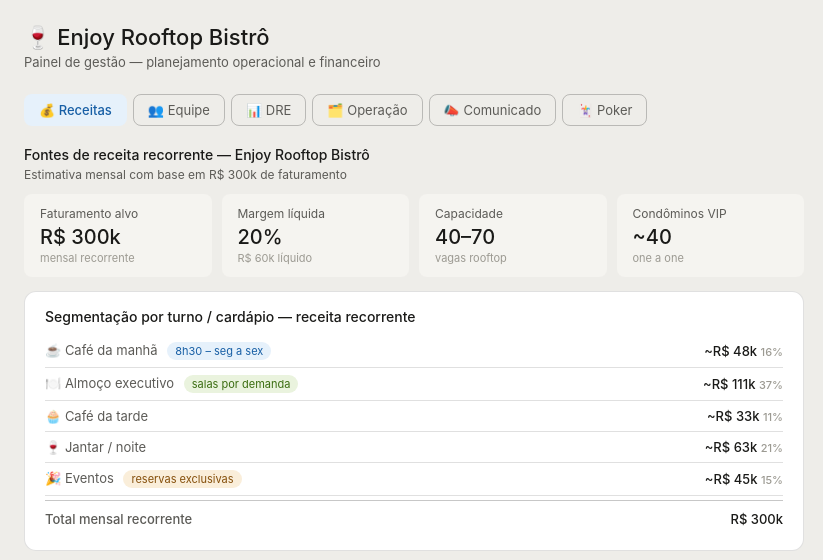
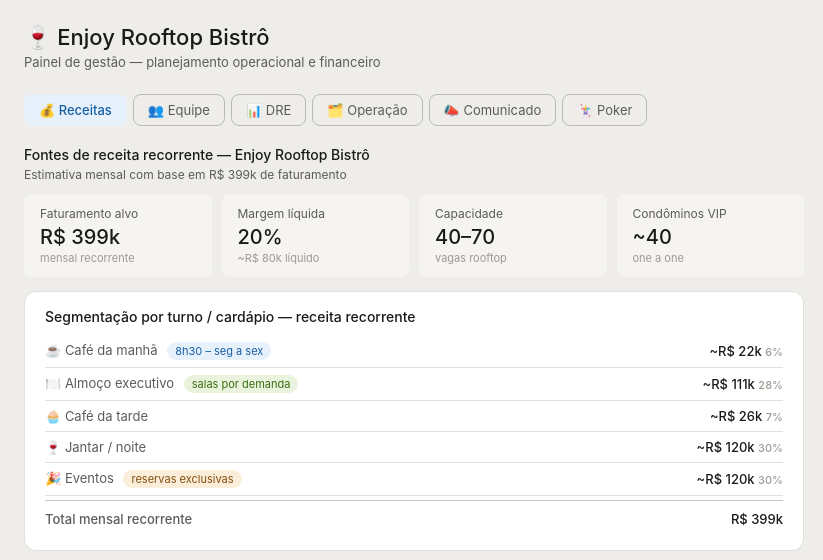
Before and after one commit to maycommonteiro/-EnjoyRooftopBistr-, a plain HTML site: page index.html in a window 1280 px wide. Shown: the top 560 px of the page, 226-1049 px from the left. Drawn offline with Linux system fonts and the light colour scheme.

Commit message:
Update index.html

```diff
--- a/index.html
+++ b/index.html
@@ -321,11 +321,11 @@
   <!-- RECEITAS -->
   <div id="s-receitas" class="section active">
     <p class="section-title">Fontes de receita recorrente — Enjoy Rooftop Bistrô</p>
-    <p class="sub-title">Estimativa mensal com base em R$ 300k de faturamento</p>
+    <p class="sub-title">Estimativa mensal com base em R$ 399k de faturamento</p>
 
     <div class="metric-grid">
-      <div class="metric"><div class="label">Faturamento alvo</div><div class="value">R$ 300k</div><div class="sub">mensal recorrente</div></div>
-      <div class="metric"><div class="label">Margem líquida</div><div class="value">20%</div><div class="sub">R$ 60k líquido</div></div>
+      <div class="metric"><div class="label">Faturamento alvo</div><div class="value">R$ 399k</div><div class="sub">mensal recorrente</div></div>
+      <div class="metric"><div class="label">Margem líquida</div><div class="value">20%</div><div class="sub">~R$ 80k líquido</div></div>
       <div class="metric"><div class="label">Capacidade</div><div class="value">40–70</div><div class="sub">vagas rooftop</div></div>
       <div class="metric"><div class="label">Condôminos VIP</div><div class="value">~40</div><div class="sub">one a one</div></div>
     </div>
@@ -334,27 +334,27 @@
       <p class="section-title">Segmentação por turno / cardápio — receita recorrente</p>
       <div class="row-line">
         <span class="name">☕ Café da manhã <span class="badge blue">8h30 – seg a sex</span></span>
-        <span class="val">~R$ 48k <span style="font-size:11px;color:var(--text3)">16%</span></span>
+        <span class="val">~R$ 22k <span style="font-size:11px;color:var(--text3)">6%</span></span>
       </div>
       <div class="row-line">
         <span class="name">🍽️ Almoço executivo <span class="badge green">salas por demanda</span></span>
-        <span class="val">~R$ 111k <span style="font-size:11px;color:var(--text3)">37%</span></span>
+        <span class="val">~R$ 111k <span style="font-size:11px;color:var(--text3)">28%</span></span>
       </div>
       <div class="row-line">
         <span class="name">🧁 Café da tarde</span>
-        <span class="val">~R$ 33k <span style="font-size:11px;color:var(--text3)">11%</span></span>
+        <span class="val">~R$ 26k <span style="font-size:11px;color:var(--text3)">7%</span></span>
       </div>
       <div class="row-line">
         <span class="name">🍷 Jantar / noite</span>
-        <span class="val">~R$ 63k <span style="font-size:11px;color:var(--text3)">21%</span></span>
+        <span class="val">~R$ 120k <span style="font-size:11px;color:var(--text3)">30%</span></span>
       </div>
       <div class="row-line">
         <span class="name">🎉 Eventos <span class="badge amber">reservas exclusivas</span></span>
-        <span class="val">~R$ 45k <span style="font-size:11px;color:var(--text3)">15%</span></span>
+        <span class="val">~R$ 120k <span style="font-size:11px;color:var(--text3)">30%</span></span>
       </div>
       <div class="row-line total-row">
         <span class="name">Total mensal recorrente</span>
-        <span class="val">R$ 300k</span>
+        <span class="val">R$ 399k</span>
       </div>
     </div>
 
@@ -433,9 +433,9 @@
     <p class="section-title">DRE modelo — estimativa mensal recorrente</p>
 
     <div class="metric-grid">
-      <div class="metric"><div class="label">Receita bruta</div><div class="value">R$ 300k</div></div>
-      <div class="metric"><div class="label">Custos operacionais</div><div class="value">~R$ 240k</div><div class="sub">80%</div></div>
-      <div class="metric"><div class="label">Lucro líquido</div><div class="value" style="color:var(--success-text)">R$ 60k</div><div class="sub">margem 20%</div></div>
+      <div class="metric"><div class="label">Receita bruta</div><div class="value">R$ 399k</div></div>
+      <div class="metric"><div class="label">Custos operacionais</div><div class="value">~R$ 319k</div><div class="sub">80%</div></div>
+      <div class="metric"><div class="label">Lucro líquido</div><div class="value" style="color:var(--success-text)">~R$ 80k</div><div class="sub">margem 20%</div></div>
     </div>
 
     <div class="card">
@@ -468,8 +468,8 @@
 
     <div class="card">
       <p class="section-title">Custos variáveis estimados</p>
-      <div class="row-line"><span class="name">CMV (custo mercadoria vendida) ~28%</span><span class="val">~R$ 84.000</span></div>
-      <div class="row-line"><span class="name">Gorjetas (estimativa ~3% receita)</span><span class="val">~R$ 9.000</span></div>
+      <div class="row-line"><span class="name">CMV (custo mercadoria vendida) ~28%</span><span class="val">~R$ 111.720</span></div>
+      <div class="row-line"><span class="name">Gorjetas (estimativa ~3% receita)</span><span class="val">~R$ 11.970</span></div>
       <div class="row-line"><span class="name">Marketing / Instagram</span><span class="val">a definir</span></div>
       <div class="row-line"><span class="name">Operacionais variados</span><span class="val">~R$ 30.000</span></div>
     </div>
```
